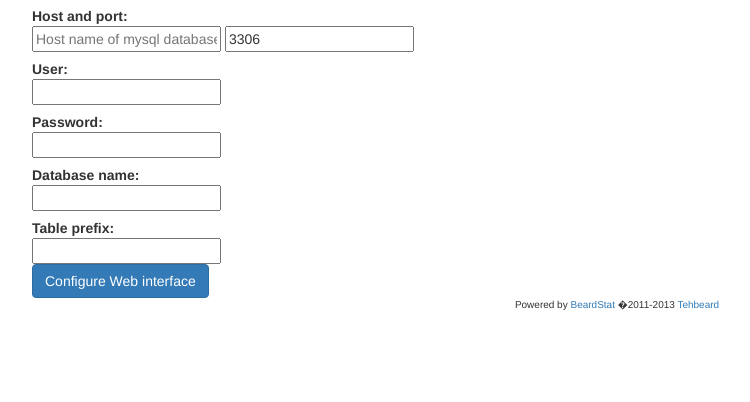
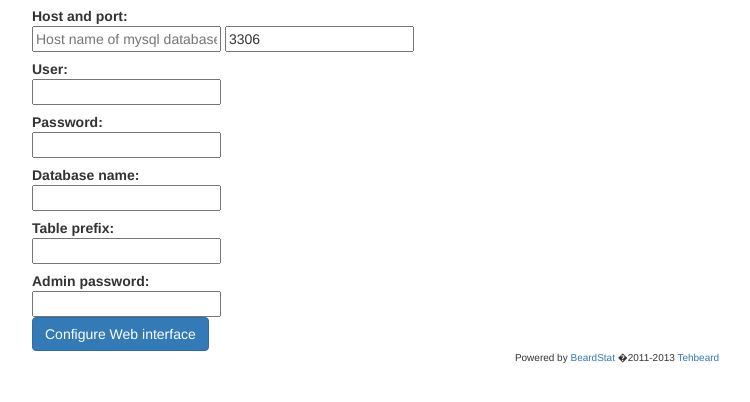
Before and after one commit to Lostwave/BeardStat, a PHP site: page /installer.php in a window 1280 px wide. Shown: the part 71-473 px from the top of the page, without its empty margins (23-773 px from the left). Run offline with PHP 8.4, Linux system fonts and the light colour scheme; some libraries are stand-ins or nearby versions.

Commit message:
Set installer to add admin password

```diff
--- a/src/web 2.0/installer.php
+++ b/src/web 2.0/installer.php
@@ -44,6 +44,12 @@ include 'templates/header.php';
 				<input type="text" name="prefix">
 			</div>
 		</div>
+    <div class="control-group">
+      <label class="control-label">Admin password:</label>
+      <div class="controls">
+        <input type="password" name="adminpassword">
+      </div>
+    </div>
 		<div class="control-group">
 			<div class="controls">
 				<button type="submit" class="btn btn-primary">Configure Web
```
Also changed, not shown: 1 other file.
